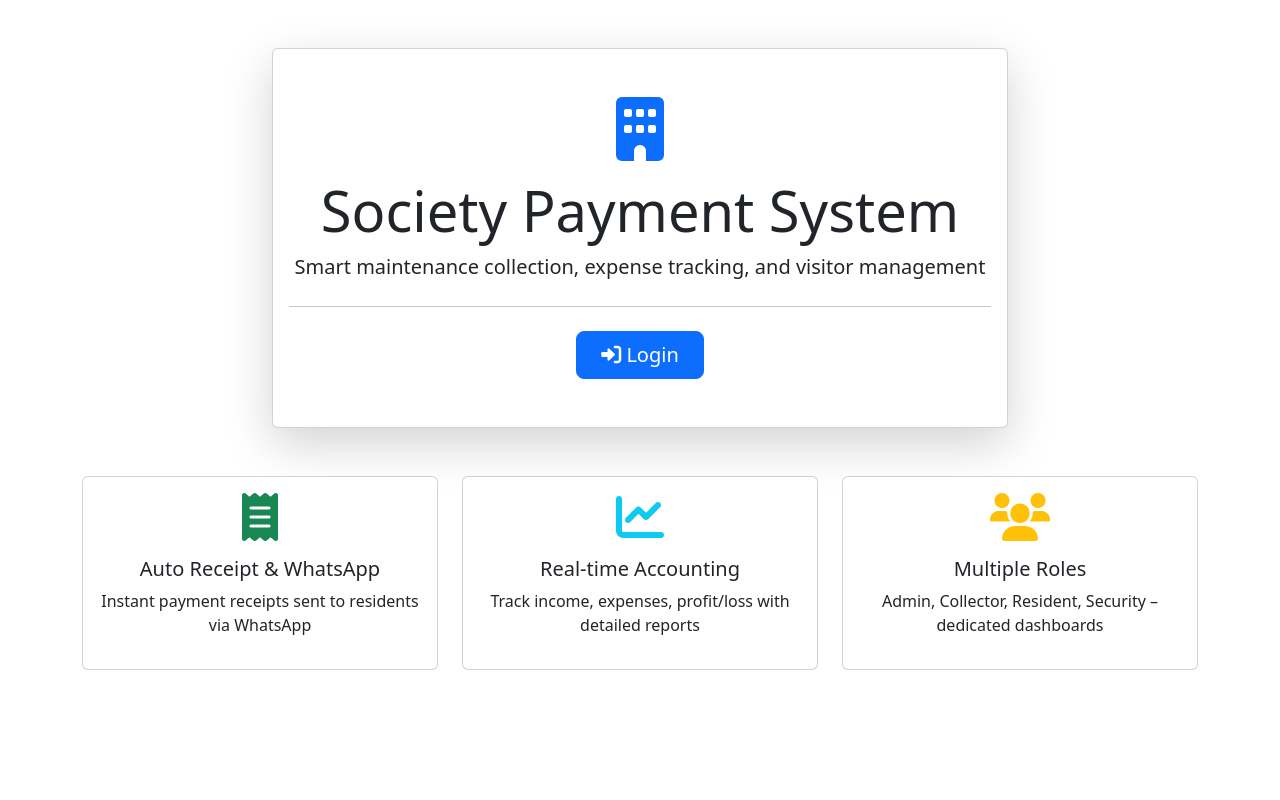
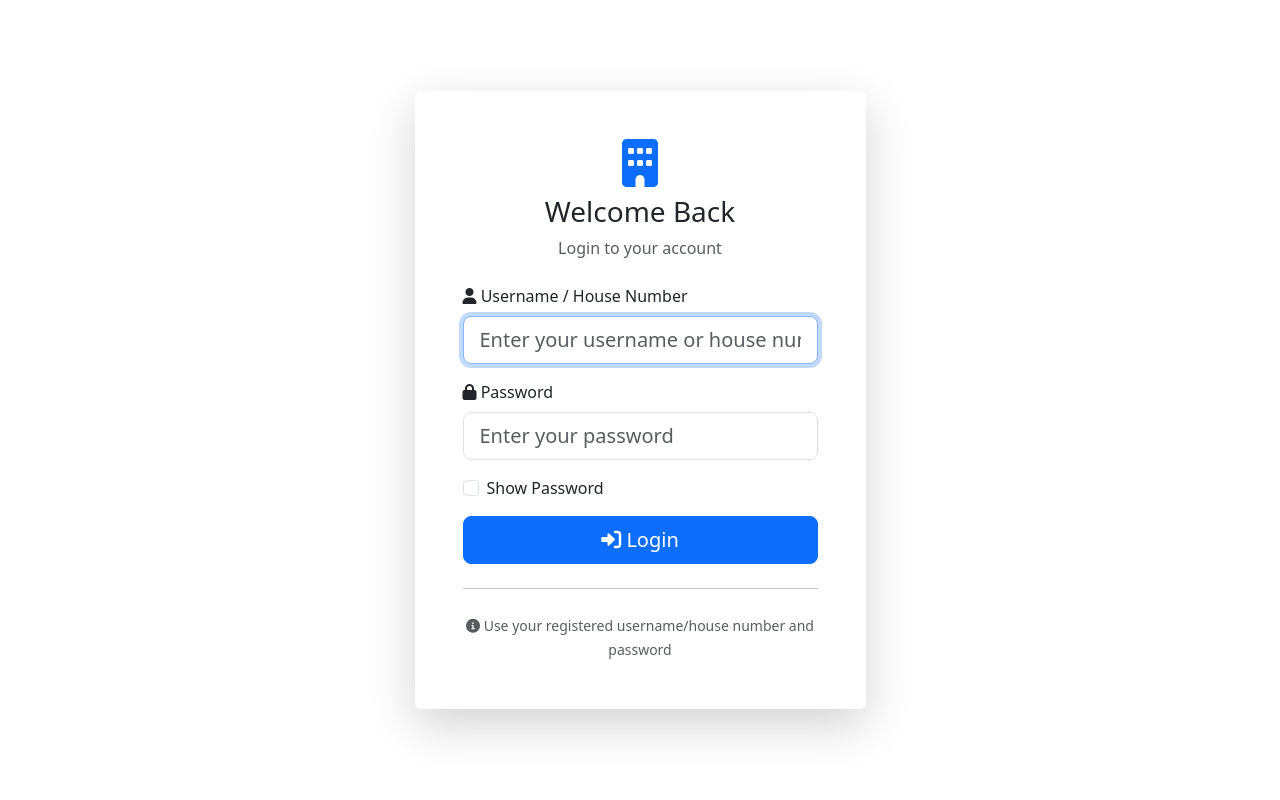
Before and after one commit to chettankaushal-creator/society-khushal-enclave, a Flask app: page / in a window 1280 px wide. Run offline with Flask 3, Linux system fonts and the light colour scheme.

Commit message:
Update title and add login form to index.html

```diff
--- a/templates/index.html
+++ b/templates/index.html
@@ -1,56 +1,62 @@
 {% extends "base.html" %}
 
-{% block title %}Home - Society Payment System{% endblock %}
+{% block title %}Login - Society Payment System{% endblock %}
 
 {% block content %}
-<div class="container mt-5">
-    <div class="row justify-content-center">
-        <div class="col-md-8 text-center">
-            <div class="card shadow-lg">
-                <div class="card-body py-5">
-                    <i class="fas fa-building fa-4x text-primary mb-3"></i>
-                    <h1 class="display-4">Society Payment System</h1>
-                    <p class="lead">Smart maintenance collection, expense tracking, and visitor management</p>
+<div class="container">
+    <div class="row justify-content-center min-vh-100 align-items-center">
+        <div class="col-md-5">
+            <div class="card shadow-lg border-0">
+                <div class="card-body p-5">
+                    <div class="text-center mb-4">
+                        <i class="fas fa-building fa-3x text-primary"></i>
+                        <h3 class="mt-2">Welcome Back</h3>
+                        <p class="text-muted">Login to your account</p>
+                    </div>
+
+                    <form method="POST">
+                        <div class="mb-3">
+                            <label class="form-label">
+                                <i class="fas fa-user"></i> Username / House Number
+                            </label>
+                            <input type="text" name="username" class="form-control form-control-lg"
+                                   placeholder="Enter your username or house number" required autofocus>
+                        </div>
+
+                        <div class="mb-3">
+                            <label class="form-label">
+                                <i class="fas fa-lock"></i> Password
+                            </label>
+                            <input type="password" name="password" id="password"
+                                   class="form-control form-control-lg" placeholder="Enter your password" required>
+                        </div>
+
+                        <div class="mb-3 form-check">
+                            <input type="checkbox" class="form-check-input" id="showPassword">
+                            <label class="form-check-label" for="showPassword">Show Password</label>
+                        </div>
+
+                        <button type="submit" class="btn btn-primary btn-lg w-100">
+                            <i class="fas fa-sign-in-alt"></i> Login
+                        </button>
+                    </form>
+
                     <hr class="my-4">
-                    <div class="d-grid gap-3 d-sm-flex justify-content-sm-center">
-                        <a href="{{ url_for('login') }}" class="btn btn-primary btn-lg px-4 gap-3">
-                            <i class="fas fa-sign-in-alt"></i> Login
-                        </a>
+                    <div class="text-center">
+                        <small class="text-muted">
+                            <i class="fas fa-info-circle"></i> Use your registered username/house number and password
+                        </small>
                     </div>
                 </div>
             </div>
         </div>
     </div>
+</div>
 
-    <!-- Features Section -->
-    <div class="row mt-5 text-center">
-        <div class="col-md-4">
-            <div class="card h-100">
-                <div class="card-body">
-                    <i class="fas fa-receipt fa-3x text-success mb-3"></i>
-                    <h5>Auto Receipt & WhatsApp</h5>
-                    <p>Instant payment receipts sent to residents via WhatsApp</p>
-                </div>
-            </div>
-        </div>
-        <div class="col-md-4">
-            <div class="card h-100">
-                <div class="card-body">
-                    <i class="fas fa-chart-line fa-3x text-info mb-3"></i>
-                    <h5>Real-time Accounting</h5>
-                    <p>Track income, expenses, profit/loss with detailed reports</p>
-                </div>
-            </div>
-        </div>
-        <div class="col-md-4">
-            <div class="card h-100">
-                <div class="card-body">
-                    <i class="fas fa-users fa-3x text-warning mb-3"></i>
-                    <h5>Multiple Roles</h5>
-                    <p>Admin, Collector, Resident, Security – dedicated dashboards</p>
-                </div>
-            </div>
-        </div>
-    </div>
-</div>
+<script>
+    document.getElementById('showPassword').addEventListener('change', function() {
+        var passwordInput = document.getElementById('password');
+        passwordInput.type = this.checked ? 'text' : 'password';
+    });
+</script>
 {% endblock %}
```
